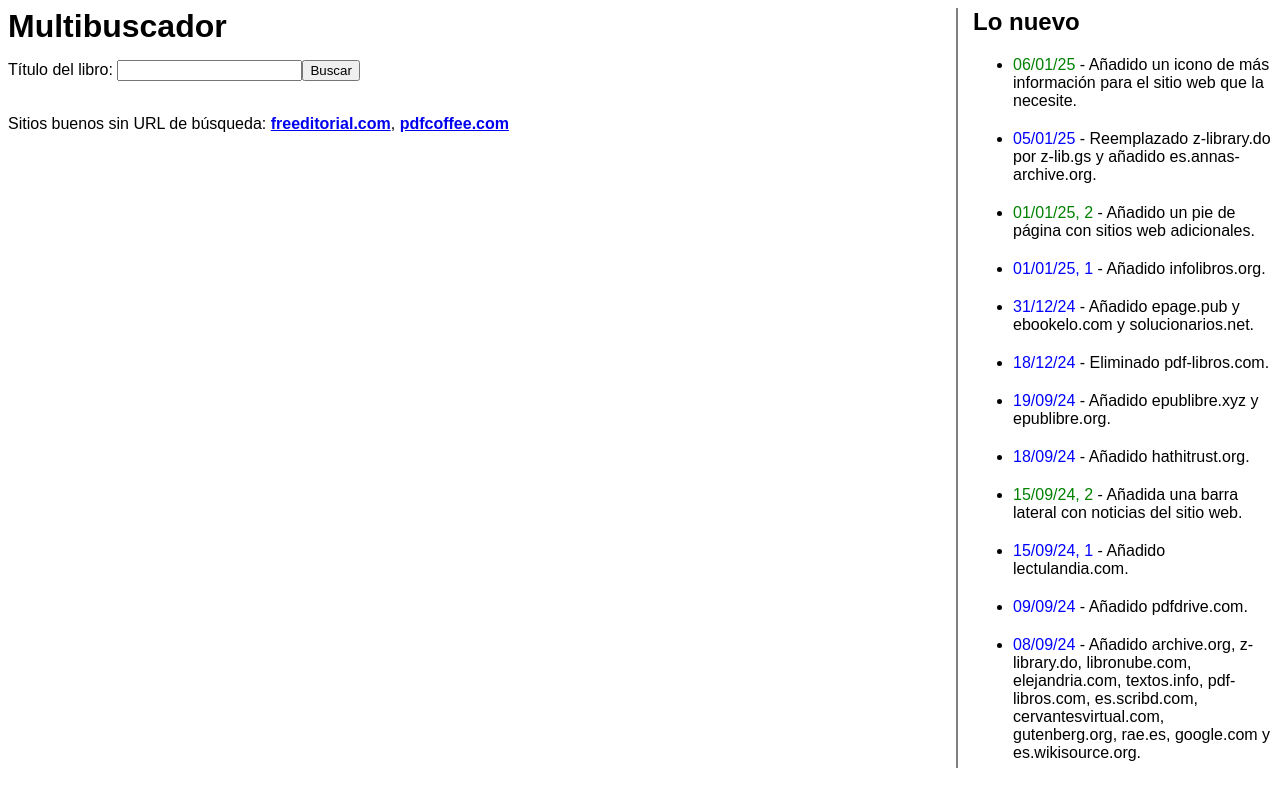
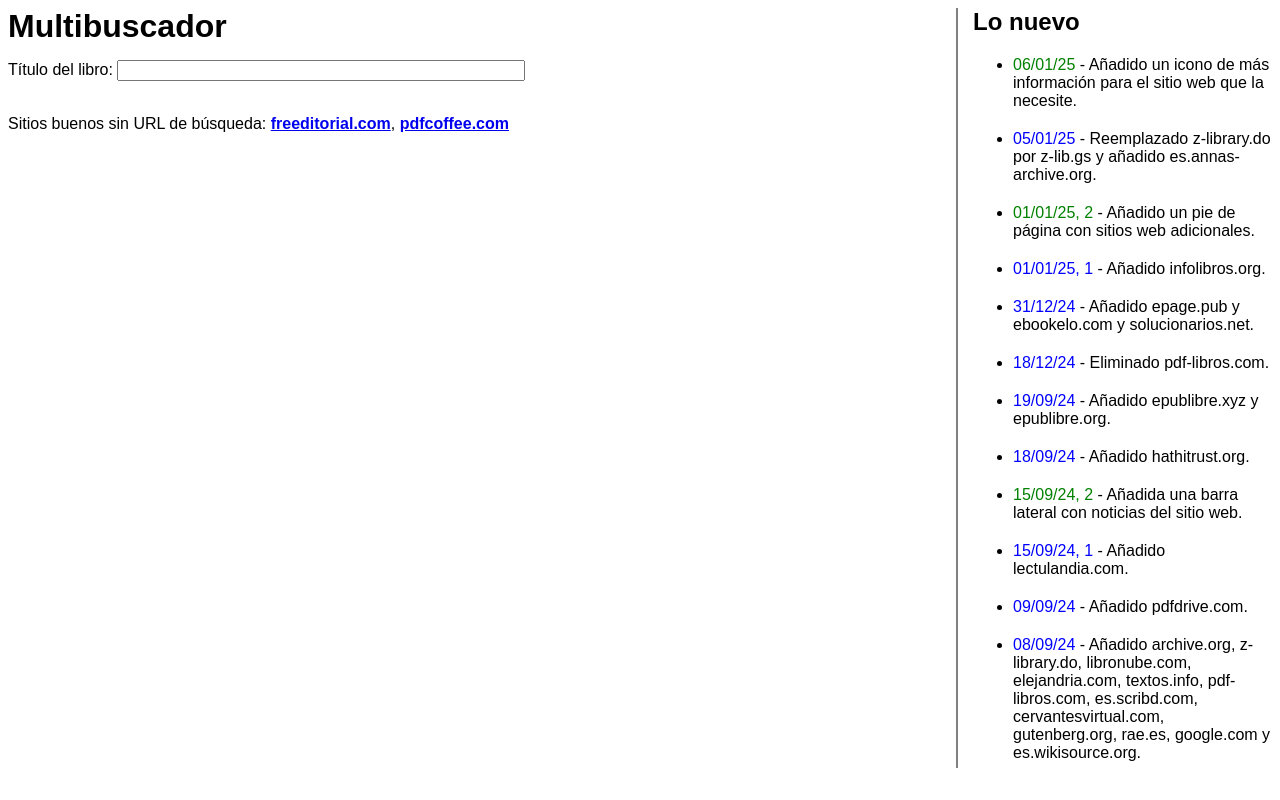
Before and after one commit to EscrituraYLectura/multibuscador, a Next.js app: page / in a window 1280 px wide. Built offline with nearby package versions, Linux system fonts and the light colour scheme.

Commit message:
Implement auto-update functionality

```diff
--- a/app/page.tsx
+++ b/app/page.tsx
@@ -21,31 +21,32 @@ export default function Home() {
       });
   }, []);
 
-  const handleSubmit = async (e: React.FormEvent) => {
-    e.preventDefault();
+  useEffect(() => {
     if (title.trim() === "") {
       setResults([]);
       return;
     }
 
-    const res = await fetch("/sites.json");
-    const data = await res.json();
-
-    const links: SearchResult[] = Object.entries(data).map(([name, content]: any) => {
-      const joinedTitle = title.split(" ").join(content.separator);
-      const url = content.url.replace("|TITLEQUERYSPACE|", joinedTitle);
-      return [url, name, content.tooltip];
-    });
-
-    setResults(links);
-  };
+    fetch("/sites.json")
+      .then((res) => res.json())
+      .then((data) => {
+        const links: SearchResult[] = Object.entries(data).map(
+          ([name, content]: any) => {
+            const joinedTitle = title.split(" ").join(content.separator);
+            const url = content.url.replace("|TITLEQUERYSPACE|", joinedTitle);
+            return [url, name, content.tooltip];
+          }
+        );
+        setResults(links);
+      });
+  }, [title]);
 
   return (
     <div className="container">
       <main id="searching_area">
         <h1>Multibuscador</h1>
-        <form onSubmit={handleSubmit} id="search_form">
-          <label htmlFor="title">Título del libro: </label>
+        <div id="search_form">
+          <label htmlFor="title">Título del libro:&nbsp;</label>
           <input
             type="text"
             name="title"
@@ -53,17 +54,17 @@ export default function Home() {
             value={title}
             onChange={(e) => setTitle(e.target.value)}
           />
-          <input type="submit" value="Buscar" />
-        </form>
+        </div>
 
         {results.length > 0 && (
           <ul id="results_list">
-            {results.map((search, idx) => (
-              <li key={idx}>
-                <a href={search[0]} target="_blank" rel="noopener noreferrer">{title}</a>
-                {" "}en <b>{search[1]}</b>
-                {search[2] && (
-                  <span title={search[2]} className="more_info"> ⓘ</span>
+            {results.map((search, index) => (
+              <li key={index}>
+                <a href={search[0]}>{title}</a> en <b>{search[1]}</b>
+                {search[2] !== "" && (
+                  <span title={search[2]} className="more_info">
+                    &nbsp;ⓘ
+                  </span>
                 )}
               </li>
             ))}
@@ -73,9 +74,14 @@ export default function Home() {
         <br />
         <footer id="additional_info">
           <p>
-            Sitios buenos sin URL de búsqueda:&nbsp;
-            <a href="https://freeditorial.com"><b>freeditorial.com</b></a>,{" "}
-            <a href="https://pdfcoffee.com"><b>pdfcoffee.com</b></a>
+            Sitios buenos sin URL de búsqueda:{" "}
+            <a href="https://freeditorial.com">
+              <b>freeditorial.com</b>
+            </a>
+            ,{" "}
+            <a href="https://pdfcoffee.com">
+              <b>pdfcoffee.com</b>
+            </a>
           </p>
         </footer>
       </main>
@@ -83,8 +89,8 @@ export default function Home() {
       <aside id="news_area">
         <h2>Lo nuevo</h2>
         <ul>
-          {news.map((entry, idx) => (
-            <li key={idx}>
+          {news.map((entry, index) => (
+            <li key={index}>
               <span className={entry[2]}>{entry[0]}</span> - {entry[1]}.
             </li>
           ))}
--- a/styles/global.css
+++ b/styles/global.css
@@ -10,6 +10,10 @@ h1 {
 
 h2 {
     margin: 0;
+}
+
+#title {
+    width: 25rem;
 }
 
 #results_list {
```
